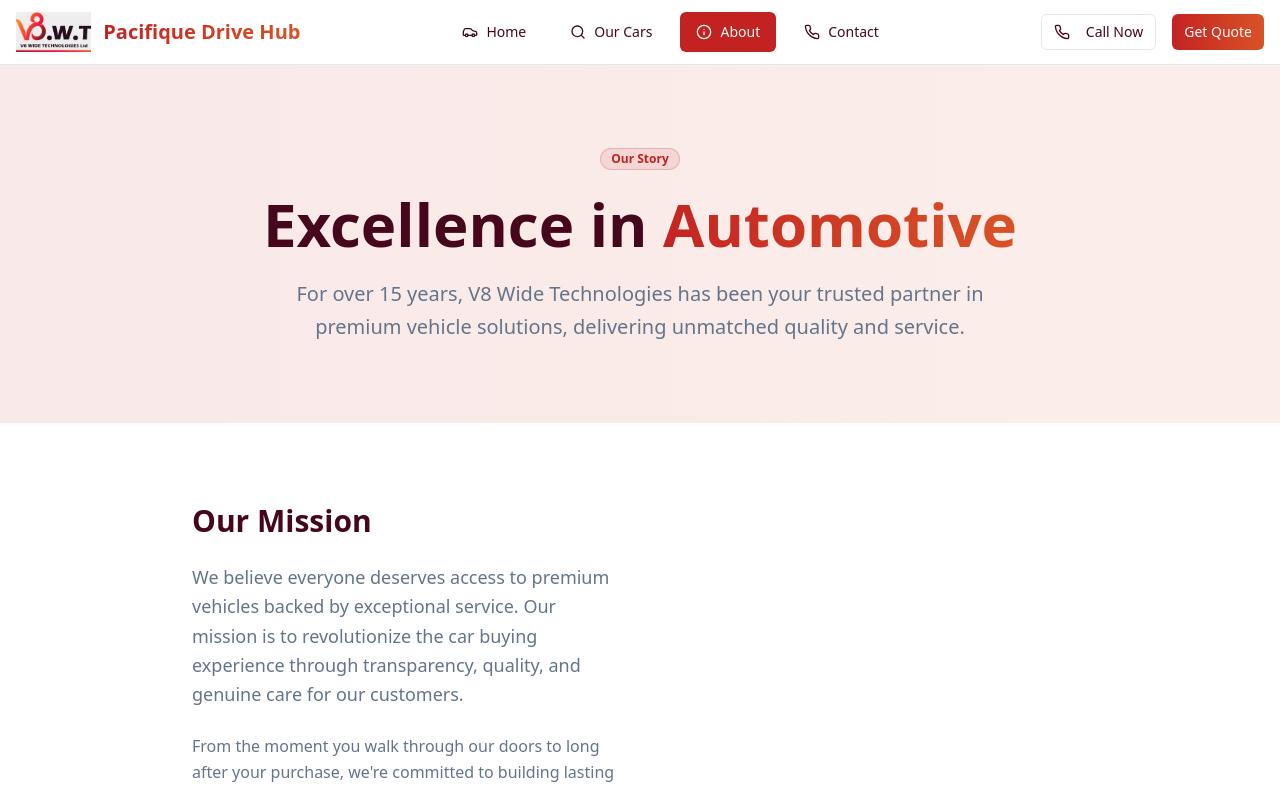
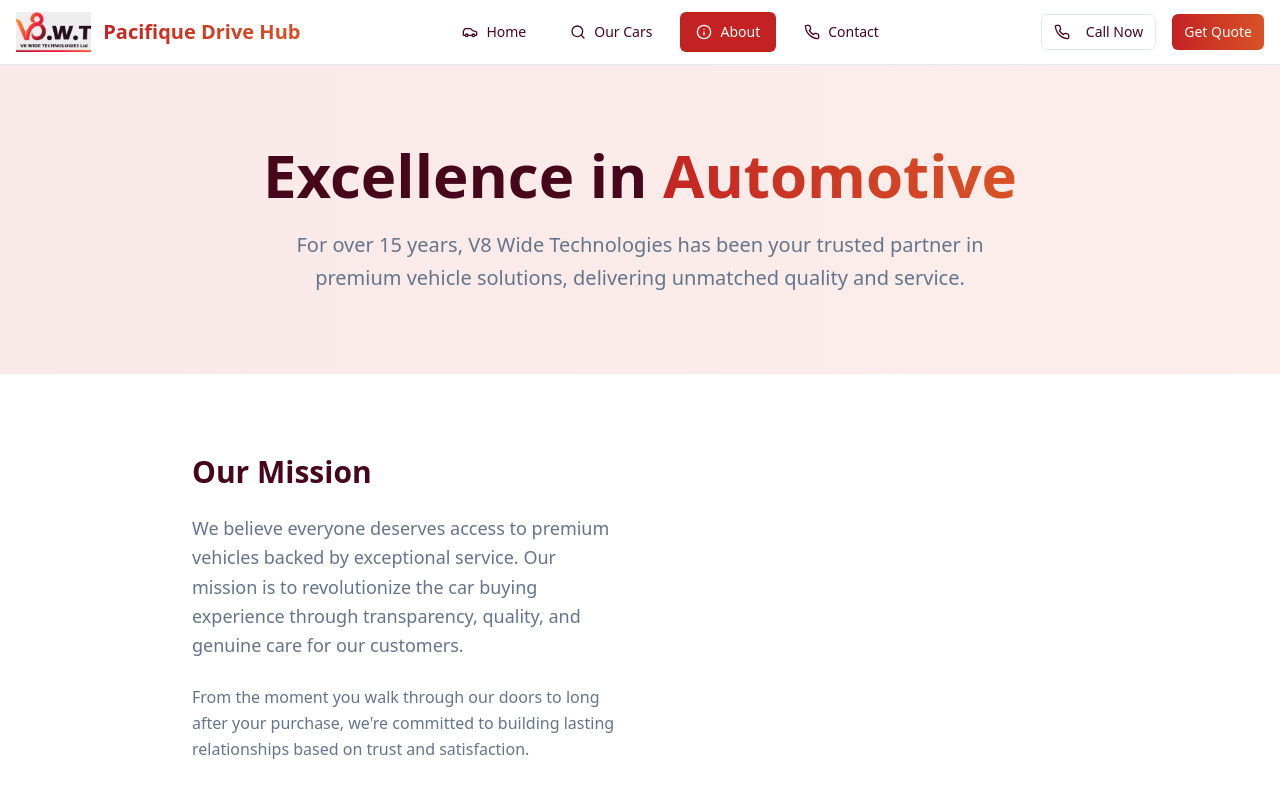
Before and after one commit to e13477998-ship-it/pacific-cloud-nexus, a React (Vite) app: page /about in a window 1280 px wide. Shown: the top 790 px of the page. Built offline with nearby package versions, Linux system fonts and the light colour scheme.

Commit message:
Visual edit in Lovable
Edited UI in Lovable

```diff
--- a/src/pages/About.tsx
+++ b/src/pages/About.tsx
@@ -38,9 +38,7 @@ const About = () => {
         <section className="bg-gradient-to-r from-primary/10 to-accent/10 py-20">
           <div className="container mx-auto px-4">
             <div className="max-w-3xl mx-auto text-center space-y-6">
-              <Badge variant="secondary" className="bg-primary/10 text-primary border-primary/20">
-                Our Story
-              </Badge>
+
               <h1 className="text-4xl md:text-6xl font-bold">
                 Excellence in
                 <span className="bg-gradient-to-r from-primary to-accent bg-clip-text text-transparent"> Automotive</span>
```
